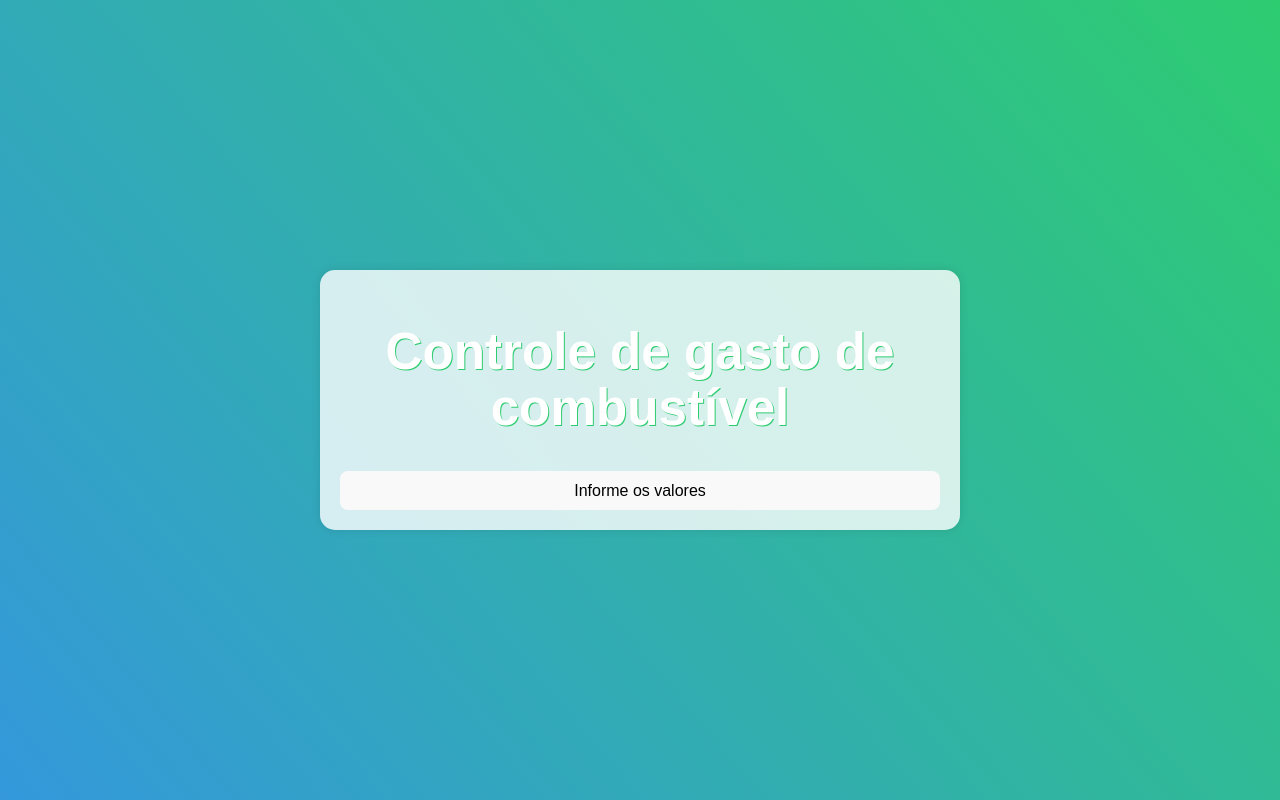
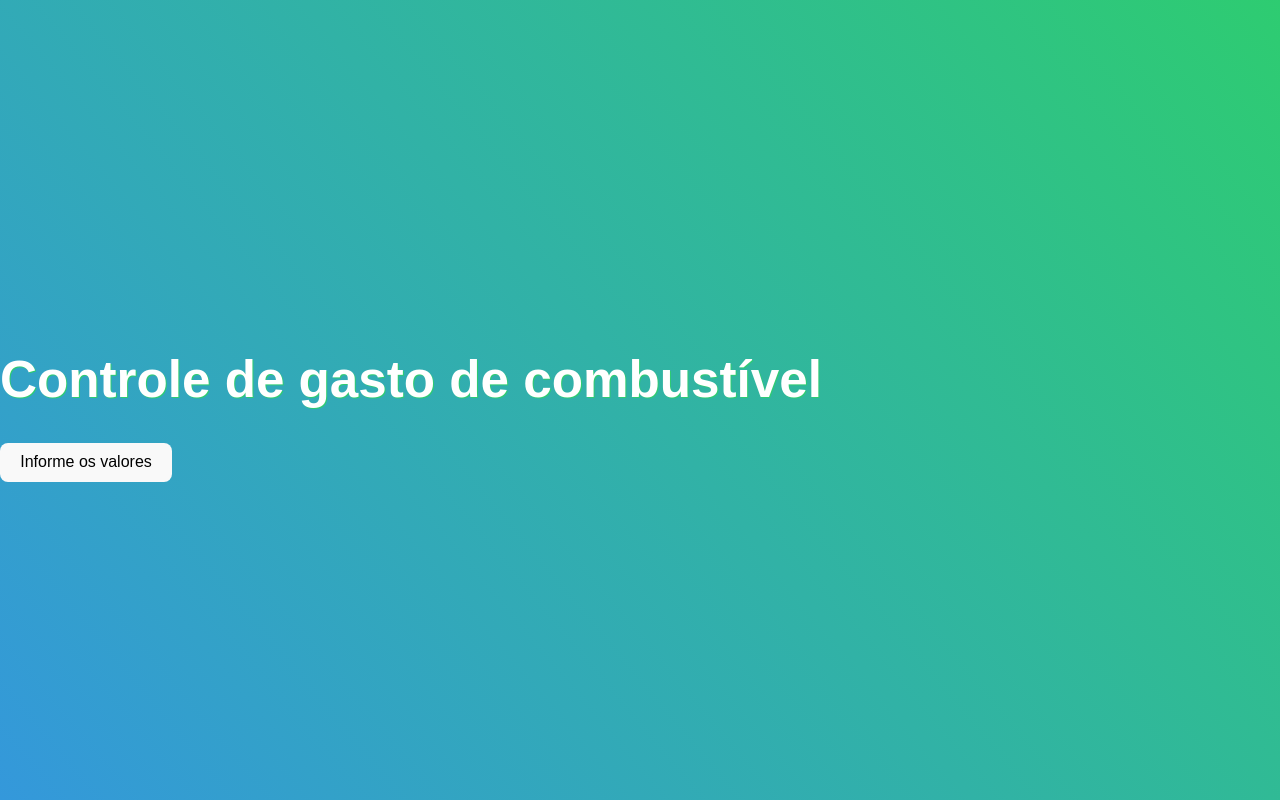
Before and after one commit to MarceloMederi/consumoCombustivelReact, a React (Vite) app in the folder concom/: page / in a window 1280 px wide. Built offline with nearby package versions, Linux system fonts and the light colour scheme.

Commit message:
Update App.css
Alterado o css apos remover a autenticação

```diff
--- a/concom/src/App.css
+++ b/concom/src/App.css
@@ -15,7 +15,7 @@ main {
   text-shadow: #2ecc71 1px 1px;
 }
 
-div {
+.form-container {
   max-width: 600px;
   margin: auto;
   padding: 20px;
@@ -24,11 +24,11 @@ div {
   box-shadow: 0 0 10px rgba(0, 0, 0, 0.1);
 }
 
-div > div {
+.form-container > div {
   margin-bottom: 15px;
 }
 
-input {
+.input-field {
   width: calc(100% - 20px);
   padding: 10px;
   border: 1px solid #2ecc71;
@@ -37,33 +37,38 @@ input {
   box-sizing: border-box;
 }
 
-button {
-  width: 100%;
-  padding: 10px;
+.error {
+  color: #ff0000;
+  margin-top: 5px;
+}
+
+.button-container {
+  text-align: center;
+}
+
+.button {
+  padding: 10px 20px;
   background-color: #2ecc71;
   color: black;
+  border: none;
   border-radius: 5px;
   cursor: pointer;
 }
 
-button:hover {
+.button:hover {
   background-color: #27ae60;
 }
 
-p {
-  font-size: 2em;
-  color: black;
+.result-container {
   text-align: center;
 }
 
-.error {
-  color: #ff0000; /* Cor vermelha para mensagens de erro */
-  margin-top: 5px;
+.result-text {
+  font-size: 2em;
+  color: black;
 }
 
-/* Adicionando uma classe para as mensagens de feedback */
 .feedback-message {
   color: #a01010;
   margin-top: 10px;
-
 }
```
